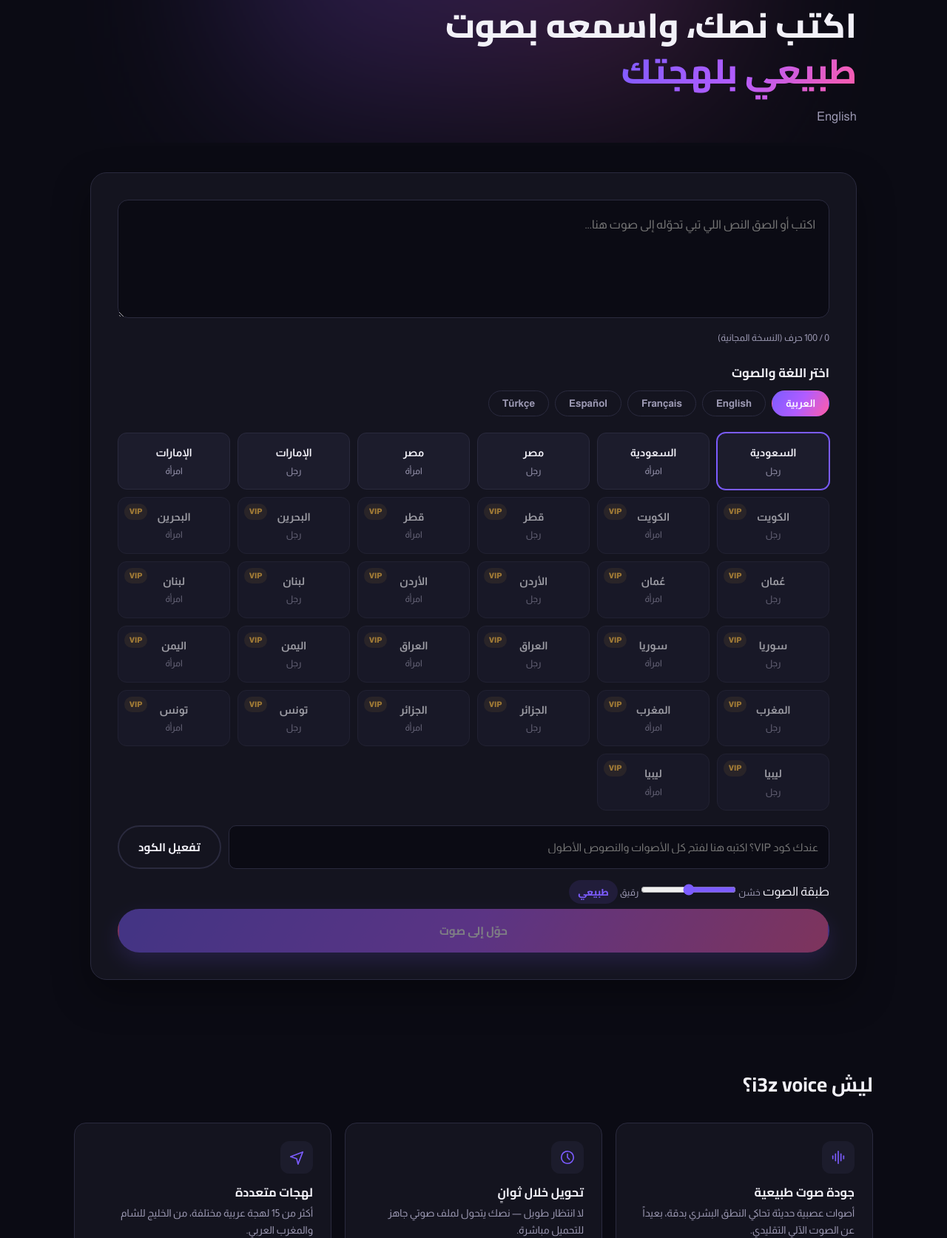
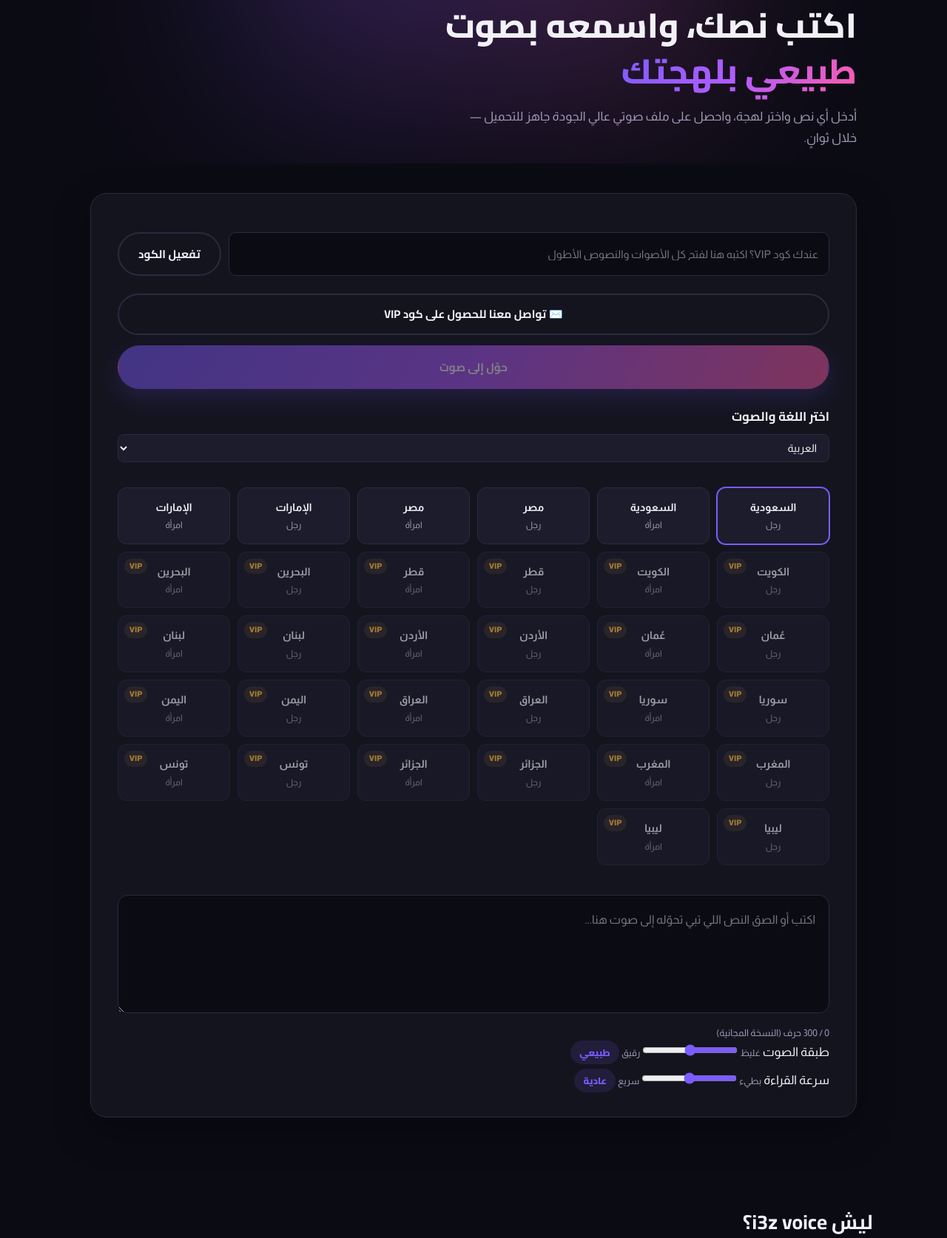
Before and after one commit to xmanx2464-byte/i3z-voice, a website: page index.html in a window 1280 px wide. Shown: the part 196-1870 px from the top of the page at 74% size. Drawn offline with Linux system fonts and the light colour scheme.

Commit message:
Add files via upload

```diff
--- a/app.js
+++ b/app.js
@@ -1,32 +1,7 @@
 /* منطق أداة تحويل النص إلى صوت في الصفحة الرئيسية */
 
-let FREE_CHAR_LIMIT = 300;
-let VIP_CHAR_LIMIT = 3000;
-
-/* تحميل إعدادات الموقع (اسم الموقع، الوصف، حدود النص) من content/settings.json
-   وهو نفس الملف اللي تعدّله لوحة التحكم — بدون هذا الجزء، تعديلات
-   لوحة التحكم كانت تُحفظ بس ما تظهر أبداً على الموقع. */
-async function loadSiteSettings(){
-  try{
-    const res = await fetch('/content/settings.json', { cache: 'no-store' });
-    if(!res.ok) return;
-    const s = await res.json();
-
-    if(s.site_title){
-      document.title = s.site_title;
-    }
-    if(s.site_tagline){
-      const tagline = document.getElementById('heroTagline');
-      if(tagline) tagline.textContent = s.site_tagline;
-    }
-    if(s.free_char_limit){ FREE_CHAR_LIMIT = Number(s.free_char_limit); }
-    if(s.vip_char_limit){ VIP_CHAR_LIMIT = Number(s.vip_char_limit); }
-
-    updateCharCount();
-  }catch(err){
-    console.error('تعذر تحميل إعدادات الموقع:', err);
-  }
-}
+const FREE_CHAR_LIMIT = 300;
+const VIP_CHAR_LIMIT = 3000;
 
 let selectedVoice = null;
 let vipCode = null;
@@ -35,13 +10,15 @@
 
 const textInput = document.getElementById('textInput');
 const charCount = document.getElementById('charCount');
-const langTabs = document.getElementById('langTabs');
+const langSelect = document.getElementById('langSelect');
 const voiceGrid = document.getElementById('voiceGrid');
 const vipCodeInput = document.getElementById('vipCodeInput');
 const applyCodeBtn = document.getElementById('applyCodeBtn');
 const vipStatus = document.getElementById('vipStatus');
 const pitchRange = document.getElementById('pitchRange');
 const pitchBadge = document.getElementById('pitchBadge');
+const rateRange = document.getElementById('rateRange');
+const rateBadge = document.getElementById('rateBadge');
 const generateBtn = document.getElementById('generateBtn');
 const progressWrap = document.getElementById('progressWrap');
 const errorBox = document.getElementById('errorBox');
@@ -56,17 +33,14 @@
 
 function renderLangTabs(){
   const langs = [...new Map(VOICES.map(v => [v.lang, v.langLabel])).entries()];
-  langTabs.innerHTML = langs.map(([lang, label]) => `
-    <button class="tool-tab ${lang === activeLang ? 'active' : ''}" data-lang="${lang}">${label}</button>
+  langSelect.innerHTML = langs.map(([lang, label]) => `
+    <option value="${lang}" ${lang === activeLang ? 'selected' : ''}>${label}</option>
   `).join('');
 }
 renderLangTabs();
 
-langTabs.addEventListener('click', (e) => {
-  const tab = e.target.closest('[data-lang]');
-  if(!tab) return;
-  activeLang = tab.dataset.lang;
-  document.querySelectorAll('.tool-tab').forEach(t => t.classList.toggle('active', t.dataset.lang === activeLang));
+langSelect.addEventListener('change', () => {
+  activeLang = langSelect.value;
   renderVoices();
 });
 
@@ -123,6 +97,17 @@
 }
 pitchRange.addEventListener('input', () => {
   pitchBadge.textContent = pitchLabel(Number(pitchRange.value));
+});
+
+function rateLabel(val){
+  if(val < -20) return 'بطيء جداً';
+  if(val < 0) return 'أبطأ قليلاً';
+  if(val === 0) return 'عادية';
+  if(val <= 20) return 'أسرع قليلاً';
+  return 'سريع جداً';
+}
+rateRange.addEventListener('input', () => {
+  rateBadge.textContent = rateLabel(Number(rateRange.value));
 });
 
 applyCodeBtn.addEventListener('click', async () => {
@@ -184,7 +169,8 @@
         text,
         voice: selectedVoice.id,
         code: vipCode,
-        pitch: Number(pitchRange.value)
+        pitch: Number(pitchRange.value),
+        rate: Number(rateRange.value)
       })
     });
 
@@ -210,5 +196,3 @@
 
 generateBtn.addEventListener('click', generateSpeech);
 regenerateBtn.addEventListener('click', generateSpeech);
-
-loadSiteSettings();
--- a/index.html
+++ b/index.html
@@ -30,41 +30,54 @@
   <div class="container">
     <span class="eyebrow"><span class="wave-row"><span></span><span></span><span></span><span></span><span></span></span> تحويل نص إلى صوت بلهجات عربية</span>
     <h1>اكتب نصك، واسمعه بصوت <span class="grad-text">طبيعي بلهجتك</span></h1>
-    <p id="heroTagline">أدخل أي نص واختر لهجة، واحصل على ملف صوتي عالي الجودة جاهز للتحميل — خلال ثوانٍ.</p>
+    <p>أدخل أي نص واختر لهجة، واحصل على ملف صوتي عالي الجودة جاهز للتحميل — خلال ثوانٍ.</p>
   </div>
 </section>
 
 <div class="container" id="tool">
   <div class="tool-panel">
 
-    <textarea class="text-input" id="textInput" placeholder="اكتب أو الصق النص اللي تبي تحوّله إلى صوت هنا..." maxlength="3000"></textarea>
+    <div class="vip-input-row">
+      <input type="text" id="vipCodeInput" placeholder="عندك كود VIP؟ اكتبه هنا لفتح كل الأصوات والنصوص الأطول">
+      <button class="btn btn-outline" id="applyCodeBtn">تفعيل الكود</button>
+    </div>
+    <div id="vipStatus" class="vip-status"></div>
+
+    <a href="mailto:xmanx2464@gmail.com?subject=%D8%B7%D9%84%D8%A8%20%D9%83%D9%88%D8%AF%20VIP" class="btn btn-outline btn-full" id="contactBtn" style="margin-top:8px;">
+      ✉️ تواصل معنا للحصول على كود VIP
+    </a>
+
+    <button class="btn btn-primary btn-full" id="generateBtn" style="margin-top:14px;">
+      حوّل إلى صوت
+    </button>
+
+    <div class="section-head" style="margin:26px 0 12px;">
+      <h2 style="font-size:1.05rem;">اختر اللغة والصوت</h2>
+    </div>
+    <select class="lang-select" id="langSelect" style="width:100%; margin-bottom:14px;"></select>
+    <div class="voice-grid" id="voiceGrid"></div>
+
+    <textarea class="text-input" id="textInput" placeholder="اكتب أو الصق النص اللي تبي تحوّله إلى صوت هنا..." maxlength="3000" style="margin-top:20px;"></textarea>
     <div class="char-count">
       <span id="charCount">0 / 300 حرف (النسخة المجانية)</span>
       <span id="charLimitNote"></span>
     </div>
 
-    <div class="section-head" style="margin:26px 0 12px;">
-      <h2 style="font-size:1.05rem;">اختر اللغة والصوت</h2>
-    </div>
-    <div class="tool-tabs" id="langTabs"></div>
-    <div class="voice-grid" id="voiceGrid"></div>
-
-    <div class="vip-input-row">
-  <input type="text" id="vipCodeInput" placeholder="عندك كود VIP؟ اكتبه هنا لفتح كل الأصوات والنصوص الأطول">
-  <button class="btn btn-outline" id="applyCodeBtn">تفعيل الكود</button>
-</div>
-<div id="vipStatus" class="vip-status" style="margin-top:8px; font-size:.85rem;"></div>
    <div class="control-row">
    <label for="pitchRange">طبقة الصوت</label>
-   <span style="font-size:.78rem; color:var(--muted);">خشن</span>
+   <span style="font-size:.78rem; color:var(--muted);">غليظ</span>
    <input type="range" id="pitchRange" min="-50" max="50" step="10" value="0">
    <span style="font-size:.78rem; color:var(--muted);">رقيق</span>
    <span class="quality-badge" id="pitchBadge" style="background:rgba(124,92,255,0.12); color:var(--accent);">طبيعي</span>
     </div>
 
-    <button class="btn btn-primary btn-full" id="generateBtn" style="margin-top:10px;">
-      حوّل إلى صوت
-    </button>
+   <div class="control-row" style="margin-top:10px;">
+   <label for="rateRange">سرعة القراءة</label>
+   <span style="font-size:.78rem; color:var(--muted);">بطيء</span>
+   <input type="range" id="rateRange" min="-50" max="50" step="10" value="0">
+   <span style="font-size:.78rem; color:var(--muted);">سريع</span>
+   <span class="quality-badge" id="rateBadge" style="background:rgba(124,92,255,0.12); color:var(--accent);">عادية</span>
+    </div>
 
     <div class="progress-wrap" id="progressWrap">
       <div class="progress-bar"><div class="progress-bar-fill"></div></div>
```
